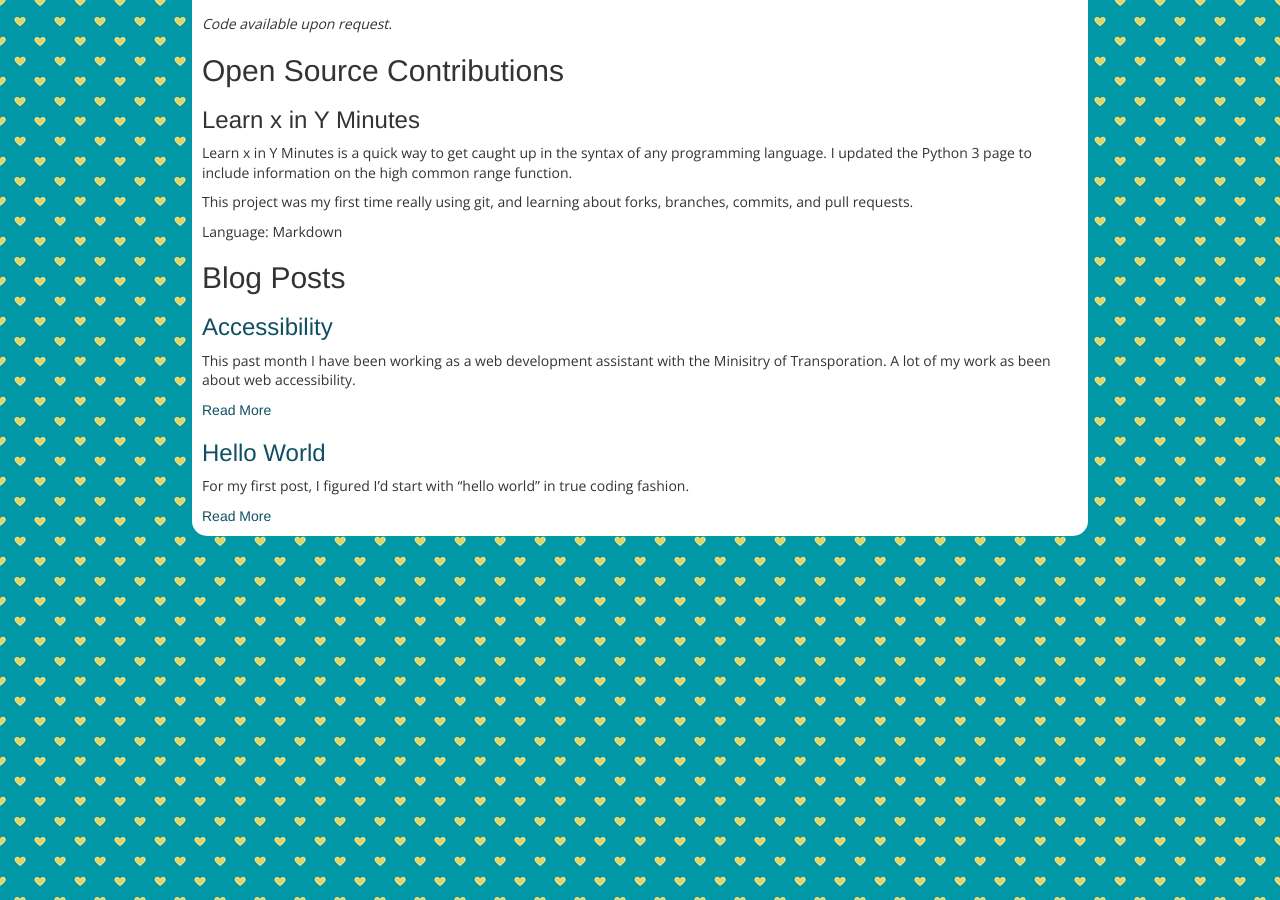
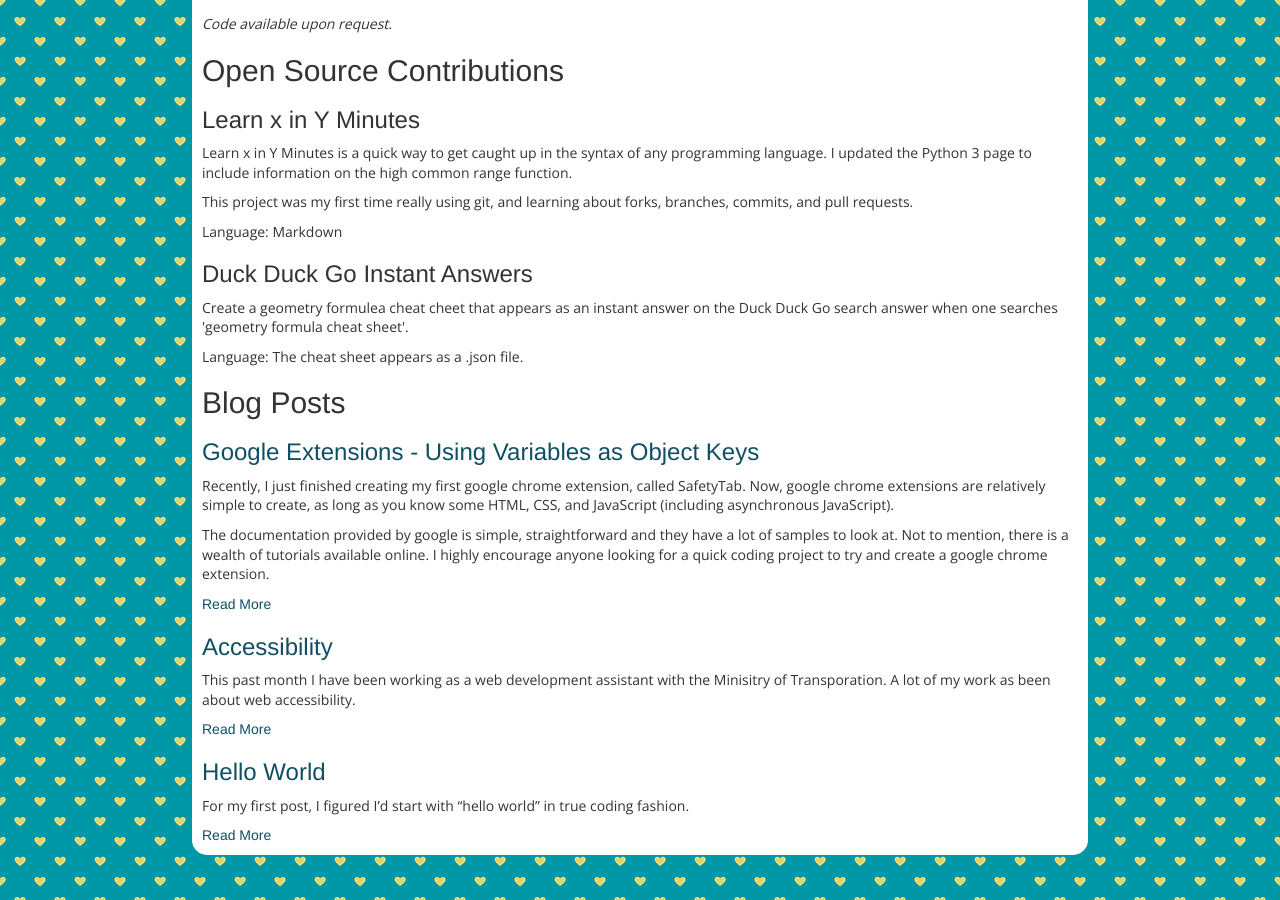
Before and after one commit to VeerpalBrar/VeerpalBrar.github.io, a Jekyll site: the page built from index.html, in a window 1280 px wide and 900 px high, scrolled down 1078 px. Built offline with Jekyll 4.4.1, drawn with Linux system fonts in a browser that asks for light colours.

Commit message:
label google extension post as published
fix spelling in post

Update 2016-06-16-google-extensions.md

Updated 2016-06-16-google-extensions.md

Update 2016-06-16-google-extensions.md

Update 2016-06-16-google-extensions.md

<Update index.html with new open source contributions>

remove resume embedded from google drive

```diff
--- a/index.html
+++ b/index.html
@@ -27,6 +27,9 @@ published: true
     <p> Learn x in Y Minutes is a quick way to get caught up in the syntax of any programming language. I updated the Python 3 page to include information on the high common range function. </p>
     <p> This project was my first time really using git, and learning about forks, branches, commits, and pull requests. </p>
     <p> Language: Markdown </p>
+    <h3> Duck Duck Go Instant Answers </h3>
+    <p> Create a geometry formulea cheat cheet that appears as an instant answer on the Duck Duck Go search answer when one searches 'geometry formula cheat sheet'.
+    <p> Language: The cheat sheet appears as a .json file. <p>
   <h2>Blog Posts</h2>
   {% for post in site.posts %}
     <article class="post">
--- a/resume.html
+++ b/resume.html
@@ -5,4 +5,4 @@ layout: pdf
 permalink: /resume
 ---
 
-<iframe src="https://drive.google.com/file/d/0B77fqcEKVfn2ME8wcGpNTkNMQ1U/preview" width="100%" height="100%"></iframe>
+In progress! If you'd like to see my resume feel free to contact me at [veerpal.brar {at} mail.utoronto {dot} ca]([v.brar@mail.utoronto.ca).
```
Also changed, not shown: _posts/2016-06-16-google-extensions.md (+14 -15 lines).
